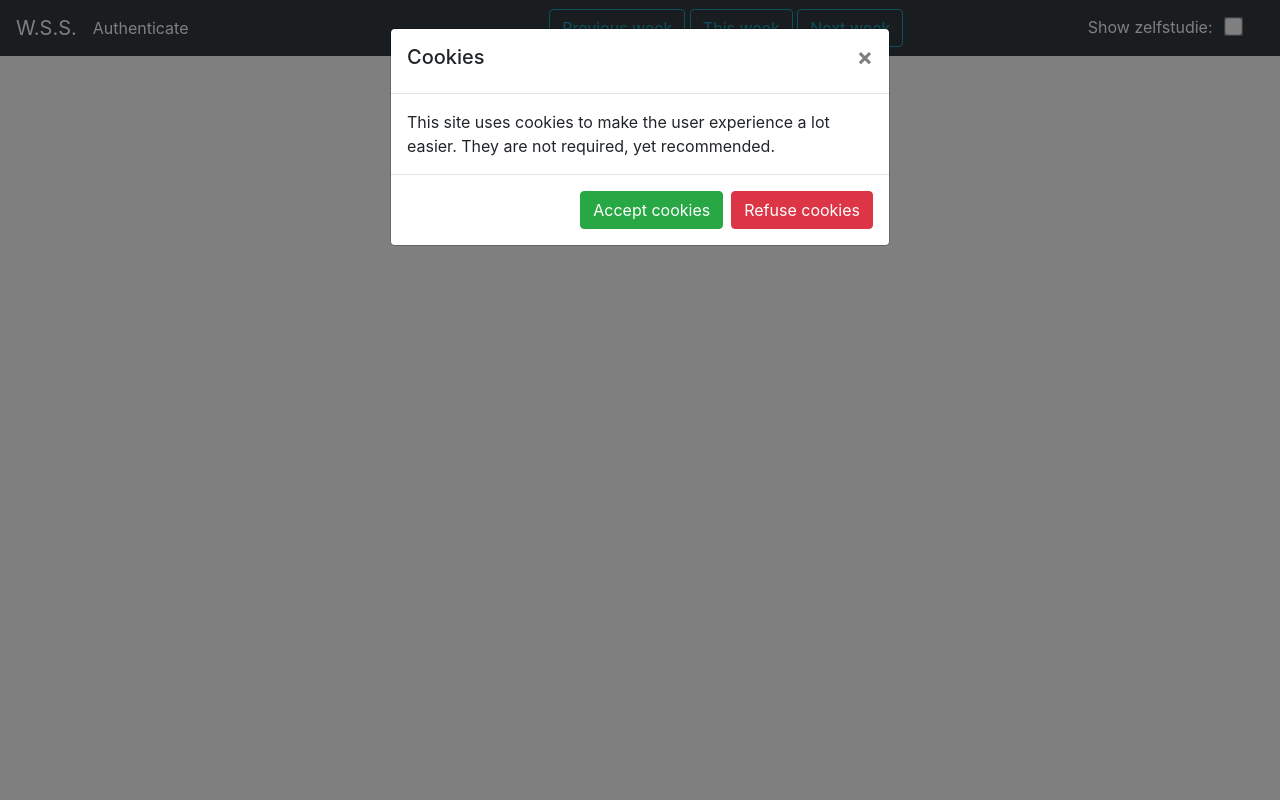
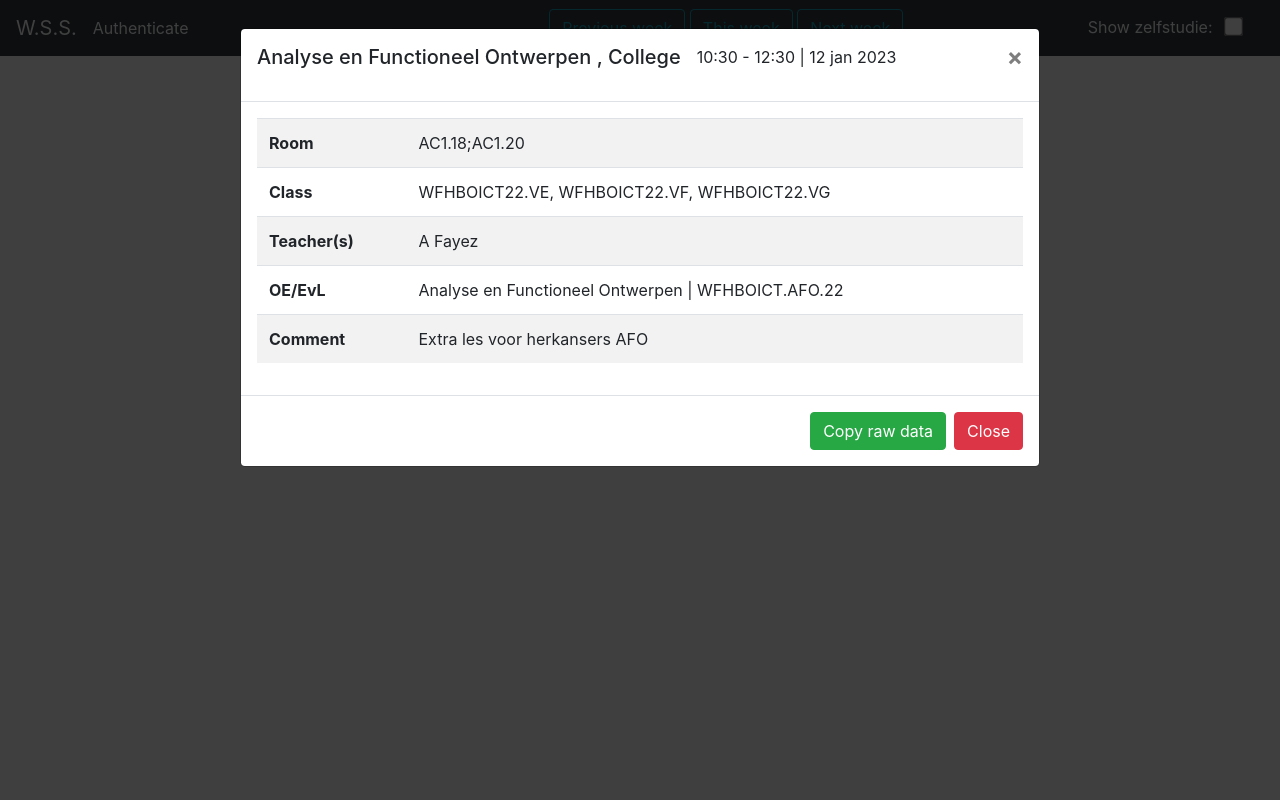
Before and after one commit to DustinJoosen/ScheduleSite, a Flask app: template templates/base.html in a window 1280 px wide. Run offline with Flask 2, Linux system fonts and the light colour scheme; the template is opened without the code that fills it, so the values that code supplies are empty; some libraries are stand-ins or nearby versions.

Commit message:
add template of lesson details

```diff
--- a/static/js/main.js
+++ b/static/js/main.js
@@ -72,20 +72,9 @@ function set_cookies_allowed(allowed) {
     document.cookie = "cookies_allowed=" + allowed + "; expires=" + date_one_year_from_now;
 }
 
-
-$(".lesson").on("click", function () {
-    $("#greyed_main").css("display", "block");
-});
-
-$("#back_to_schedule").on("click", function () {
-    $("#greyed_main").toggle();
-})
-
-$("#copy_raw_data").on("click", function () {
-    alert("Raw JSON data is now copied to clipboard");
-    navigator.clipboard.writeText("Deze functionaliteit is nog niet af.");
-});
-
 if (get_cookie_by_name("cookies_allowed") == null) {
     $("#cookieModal").modal("show");
 }
+
+
+$("#lessonModal").modal();
--- /dev/null
+++ b/templates/partials/_lesson_details.html
@@ -0,0 +1,41 @@
+<div class="modal fade" id="lessonModal" tabindex="-1" role="dialog">
+	<div class="modal-dialog modal-lg" role="document">
+		<div class="modal-content">
+			<div class="modal-header">
+				<h5>Analyse en Functioneel Ontwerpen , College <span></span></h5>
+				<p class="ml-3">10:30 - 12:30  |  12 jan 2023</p>
+				<button type="button" class="close" data-dismiss="modal">
+					<span>&times;</span>
+				</button>
+			</div>
+			<div class="modal-body">
+				<table class="table table-striped">
+					<tr>
+						<th>Room</th>
+						<td>AC1.18;AC1.20</td>
+					</tr>
+					<tr>
+						<th>Class</th>
+						<td>WFHBOICT22.VE, WFHBOICT22.VF, WFHBOICT22.VG</td>
+					</tr>
+					<tr>
+						<th>Teacher(s)</th>
+						<td>A Fayez</td>
+					</tr>
+					<tr>
+						<th>OE/EvL</th>
+						<td>Analyse en Functioneel Ontwerpen | WFHBOICT.AFO.22</td>
+					</tr>
+					<tr>
+						<th>Comment</th>
+						<td>Extra les voor herkansers AFO</td>
+					</tr>
+				</table>
+			</div>
+			<div class="modal-footer">
+				<button class="btn btn-success">Copy raw data</button>
+				<button class="btn btn-danger" data-dismiss="modal">Close</button>
+			</div>
+		</div>
+	</div>
+</div>
```
Also changed, not shown: templates/base.html (+1 -28 lines).
